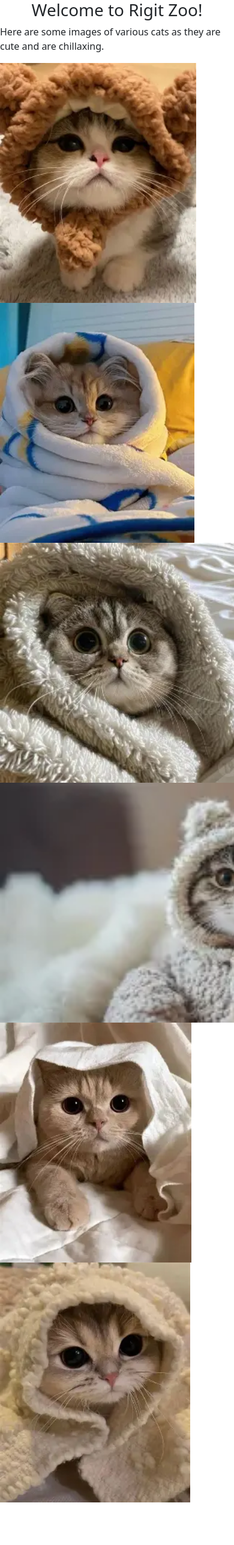
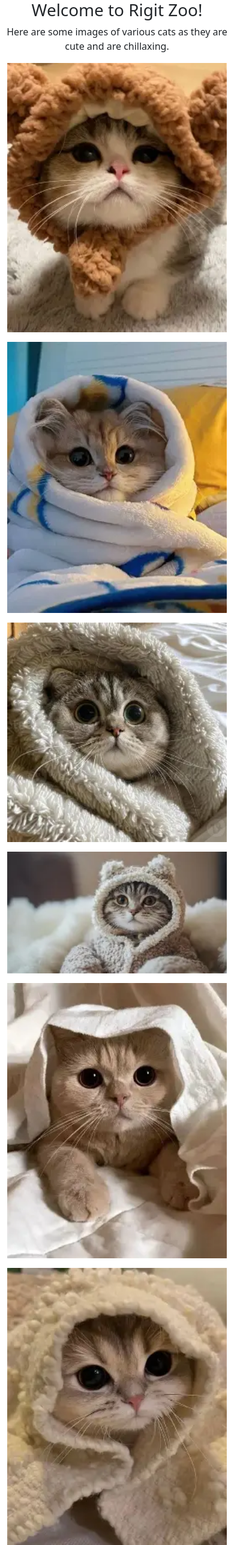
Before and after one commit to PetarPetrushevCollegeWork/DjangoRigidZoo, a Django app: page / in a window 390 px wide; the page is wider, and only the part inside the window is pictured. Shown: that part at 60% size. Before the commit the page ends 2505 px from the top of that part, so only its background shows below. Run offline with Django 5.2, Linux system fonts and the light colour scheme; some libraries are stand-ins or nearby versions.

Commit message:
Made fit better & mobile optimised

```diff
--- a/zoo/website/templates/webpages/home.html
+++ b/zoo/website/templates/webpages/home.html
@@ -1,35 +1,52 @@
 {% extends 'webpages/base.html' %} {% block content %} {% load static %}
 <h1 class="text-center">Welcome to Rigit Zoo!</h1>
-<p>Here are some images of various cats as they are cute and are chillaxing.</p>
+<p class="text-center">
+  Here are some images of various cats as they are cute and are chillaxing.
+</p>
+<div class="container">
+  <div class="row g-3">
+    <div class="col-12 col-md-4">
       <img
-  height="400px"
+        class="w-100 object-fit-contain h-100"
         alt="Image of a cat"
         src="{% static 'images/kitty1.webp' %}"
       />
+    </div>
+    <div class="col-12 col-md-4">
       <img
-  height="400px"
+        class="w-100 object-fit-contain h-100"
         alt="Image of a cat"
         src="{% static 'images/kitty2.webp' %}"
       />
+    </div>
+    <div class="col-12 col-md-4">
       <img
-  height="400px"
+        class="w-100 object-fit-contain h-100"
         alt="Image of a cat"
         src="{% static 'images/kitty3.webp' %}"
       />
+    </div>
+    <div class="col-12 col-md-4">
       <img
-  height="400px"
+        class="w-100 object-fit-contain h-100"
         alt="Image of a cat"
         src="{% static 'images/kitty4.webp' %}"
       />
+    </div>
+    <div class="col-12 col-md-4">
       <img
-  height="400px"
+        class="w-100 object-fit-contain h-100"
         alt="Image of a cat"
         src="{% static 'images/kitty5.webp' %}"
       />
+    </div>
+    <div class="col-12 col-md-4">
       <img
-  height="400px"
+        class="w-100 object-fit-contain h-100"
         alt="Image of a cat"
         src="{% static 'images/kitty6.webp' %}"
       />
-
+    </div>
+  </div>
+</div>
 {% endblock %}
```
Lines whose indentation alone changed are shown as unchanged.
